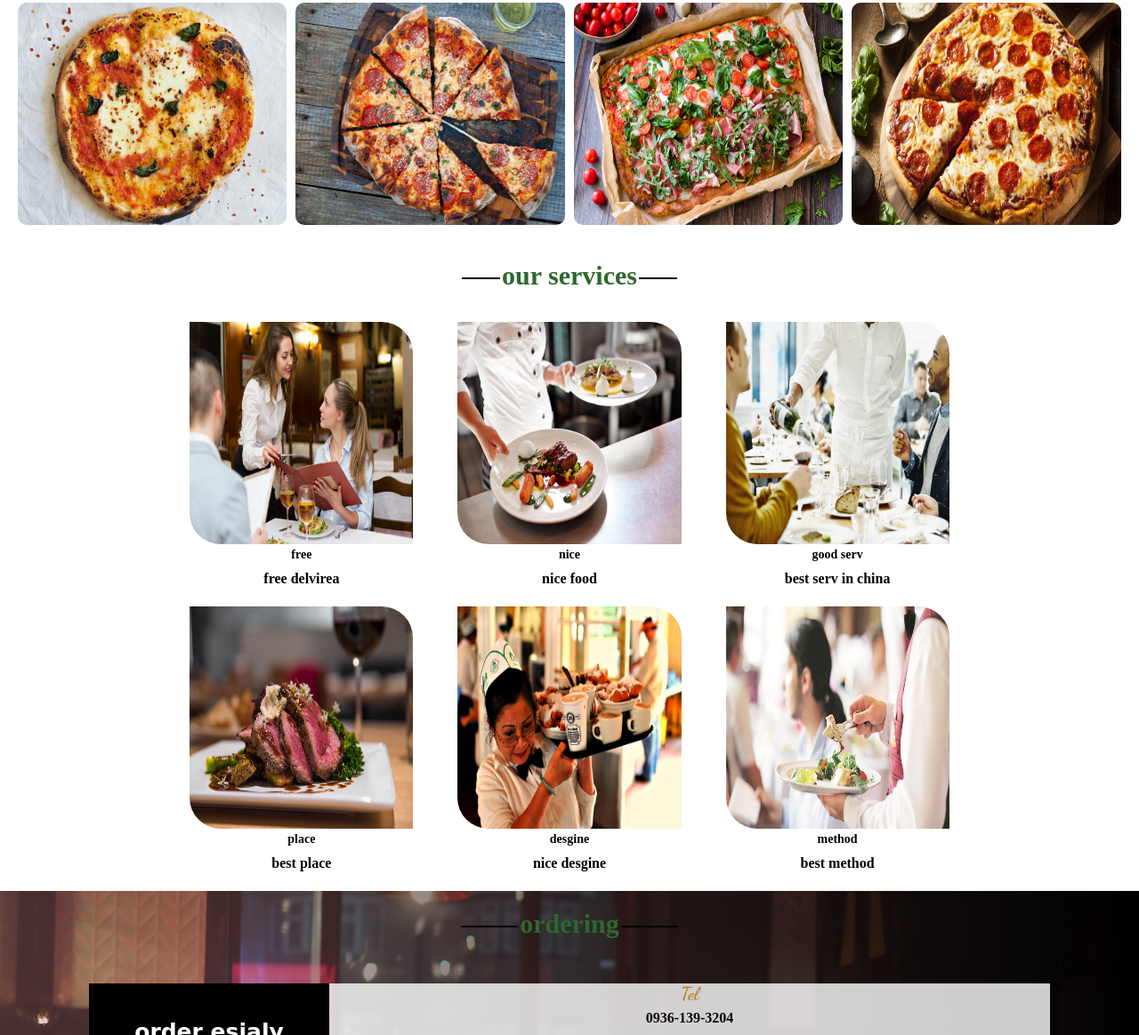
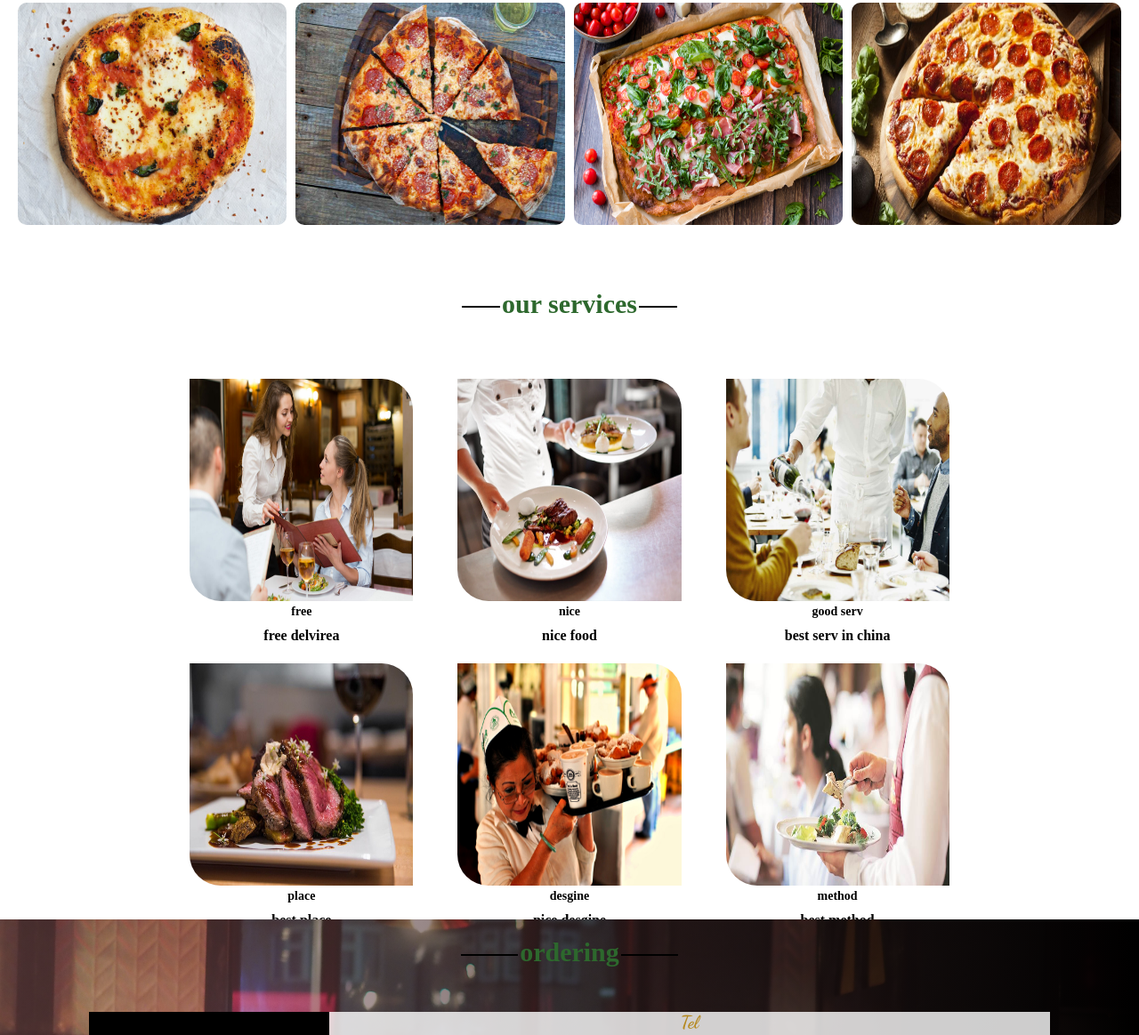
Before and after one commit to yasinzeraatkar2/yasalsdbjh., a plain HTML site: page index.html in a window 1280 px wide. Shown: the part 711-1875 px from the top of the page at 89% size. Drawn offline with Linux system fonts and the light colour scheme; a web font is replaced by a local one.

Commit message:
Update style.css

```diff
--- a/style.css
+++ b/style.css
@@ -244,6 +244,10 @@ body{
 
 .service div h3:first-child{
     padding-bottom: 15px;
+}
+
+.service div{
+   margin-top:32px;
 }
 
 .services-image{
```
